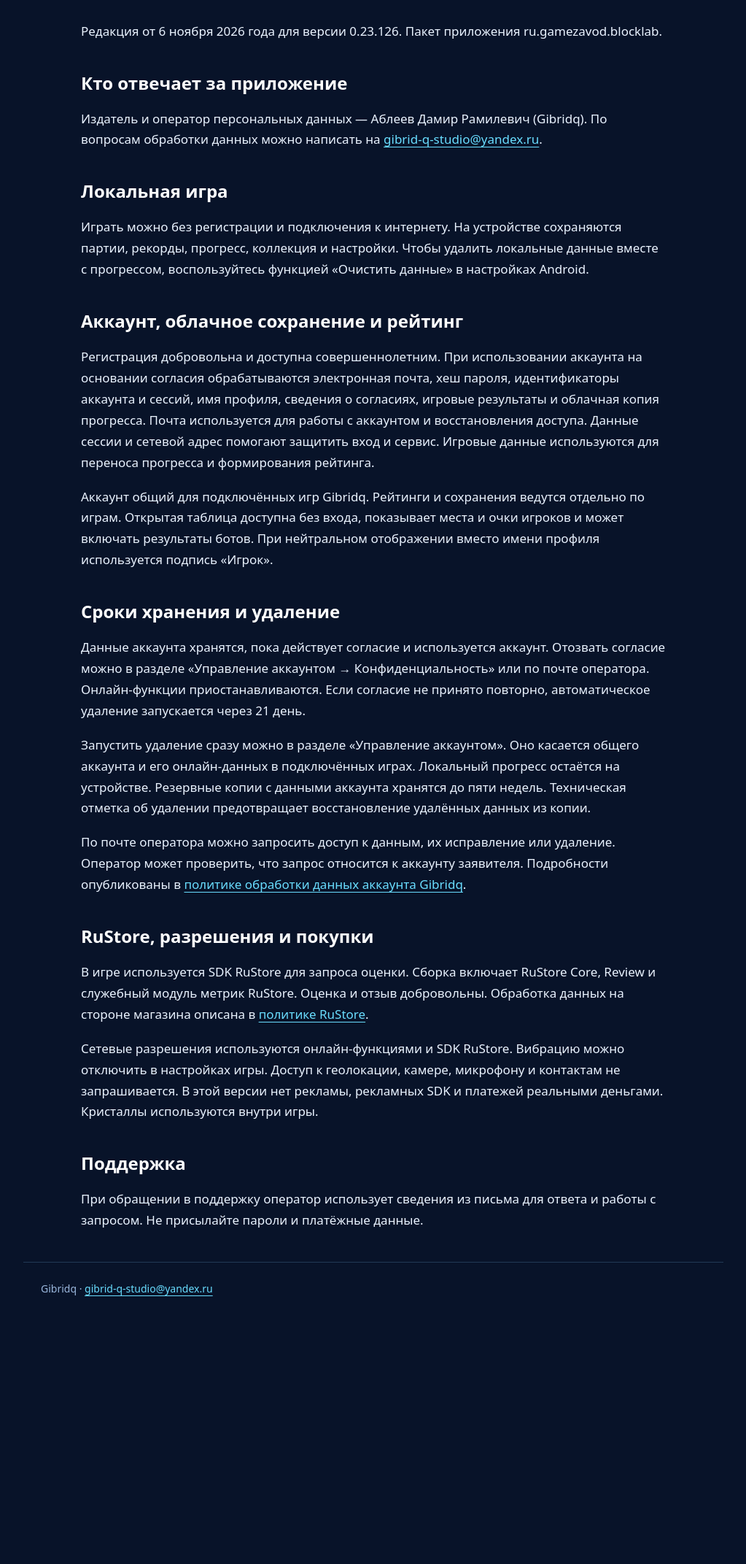
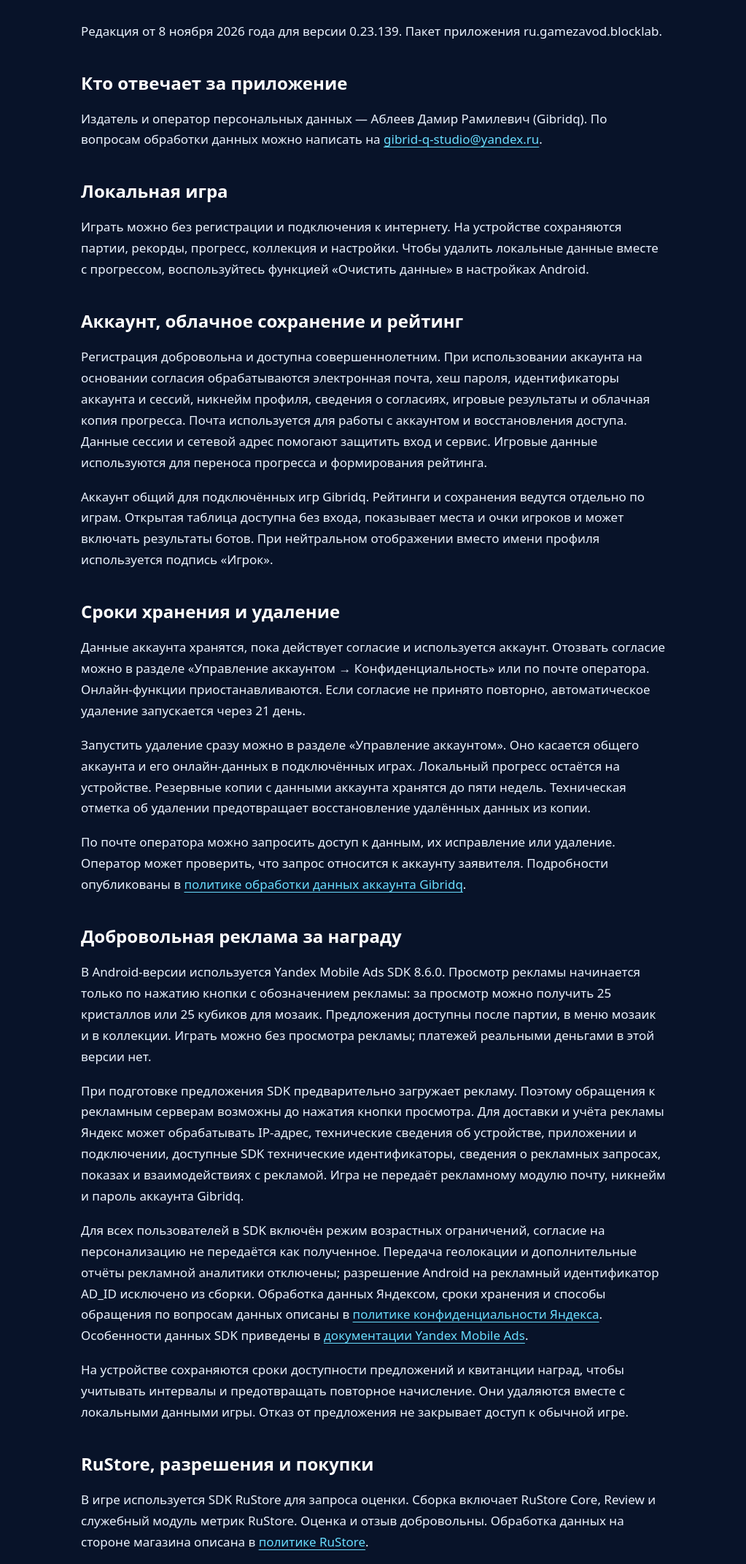
Before and after one commit to gibridq/block-lab-public, a plain HTML site: page privacy-ru.html in a window 1280 px wide. Shown: the part 354-2497 px from the top of the page at 73% size, without its empty margins (128-1151 px from the left). Before the commit the page ends 2156 px from the top, so only its background shows below. Drawn offline with Linux system fonts and the light colour scheme.

Commit message:
Update Block Lab privacy policy for rewarded advertising

```diff
--- a/privacy-ru.html
+++ b/privacy-ru.html
@@ -4,21 +4,26 @@
 <link rel="icon" href="icon.png?v=g1"><link rel="stylesheet" href="style.css"></head>
 <body><header><a class="brand" href="index.html"><img src="icon.png?v=g1" alt="" width="48" height="48"><span>Gibridq <small>Block Lab</small></span></a>
 <nav><a href="privacy-en.html">English</a></nav></header><main><h1>Политика конфиденциальности Блок Лаб</h1>
-<p>Редакция от 6 ноября 2026 года для версии 0.23.126. Пакет приложения ru.gamezavod.blocklab.</p>
+<p>Редакция от 8 ноября 2026 года для версии 0.23.139. Пакет приложения ru.gamezavod.blocklab.</p>
 <h2>Кто отвечает за приложение</h2>
 <p>Издатель и оператор персональных данных — Аблеев Дамир Рамилевич (Gibridq). По вопросам обработки данных можно написать на <a href="mailto:gibrid-q-studio@yandex.ru">gibrid-q-studio@yandex.ru</a>.</p>
 <h2>Локальная игра</h2>
 <p>Играть можно без регистрации и подключения к интернету. На устройстве сохраняются партии, рекорды, прогресс, коллекция и настройки. Чтобы удалить локальные данные вместе с прогрессом, воспользуйтесь функцией «Очистить данные» в настройках Android.</p>
 <h2>Аккаунт, облачное сохранение и рейтинг</h2>
-<p>Регистрация добровольна и доступна совершеннолетним. При использовании аккаунта на основании согласия обрабатываются электронная почта, хеш пароля, идентификаторы аккаунта и сессий, имя профиля, сведения о согласиях, игровые результаты и облачная копия прогресса. Почта используется для работы с аккаунтом и восстановления доступа. Данные сессии и сетевой адрес помогают защитить вход и сервис. Игровые данные используются для переноса прогресса и формирования рейтинга.</p>
+<p>Регистрация добровольна и доступна совершеннолетним. При использовании аккаунта на основании согласия обрабатываются электронная почта, хеш пароля, идентификаторы аккаунта и сессий, никнейм профиля, сведения о согласиях, игровые результаты и облачная копия прогресса. Почта используется для работы с аккаунтом и восстановления доступа. Данные сессии и сетевой адрес помогают защитить вход и сервис. Игровые данные используются для переноса прогресса и формирования рейтинга.</p>
 <p>Аккаунт общий для подключённых игр Gibridq. Рейтинги и сохранения ведутся отдельно по играм. Открытая таблица доступна без входа, показывает места и очки игроков и может включать результаты ботов. При нейтральном отображении вместо имени профиля используется подпись «Игрок».</p>
 <h2>Сроки хранения и удаление</h2>
 <p>Данные аккаунта хранятся, пока действует согласие и используется аккаунт. Отозвать согласие можно в разделе «Управление аккаунтом → Конфиденциальность» или по почте оператора. Онлайн-функции приостанавливаются. Если согласие не принято повторно, автоматическое удаление запускается через 21 день.</p>
 <p>Запустить удаление сразу можно в разделе «Управление аккаунтом». Оно касается общего аккаунта и его онлайн-данных в подключённых играх. Локальный прогресс остаётся на устройстве. Резервные копии с данными аккаунта хранятся до пяти недель. Техническая отметка об удалении предотвращает восстановление удалённых данных из копии.</p>
 <p>По почте оператора можно запросить доступ к данным, их исправление или удаление. Оператор может проверить, что запрос относится к аккаунту заявителя. Подробности опубликованы в <a href="https://api.gibridq-studio.ru/privacy/accounts">политике обработки данных аккаунта Gibridq</a>.</p>
+<h2>Добровольная реклама за награду</h2>
+<p>В Android-версии используется Yandex Mobile Ads SDK 8.6.0. Просмотр рекламы начинается только по нажатию кнопки с обозначением рекламы: за просмотр можно получить 25 кристаллов или 25 кубиков для мозаик. Предложения доступны после партии, в меню мозаик и в коллекции. Играть можно без просмотра рекламы; платежей реальными деньгами в этой версии нет.</p>
+<p>При подготовке предложения SDK предварительно загружает рекламу. Поэтому обращения к рекламным серверам возможны до нажатия кнопки просмотра. Для доставки и учёта рекламы Яндекс может обрабатывать IP-адрес, технические сведения об устройстве, приложении и подключении, доступные SDK технические идентификаторы, сведения о рекламных запросах, показах и взаимодействиях с рекламой. Игра не передаёт рекламному модулю почту, никнейм и пароль аккаунта Gibridq.</p>
+<p>Для всех пользователей в SDK включён режим возрастных ограничений, согласие на персонализацию не передаётся как полученное. Передача геолокации и дополнительные отчёты рекламной аналитики отключены; разрешение Android на рекламный идентификатор AD_ID исключено из сборки. Обработка данных Яндексом, сроки хранения и способы обращения по вопросам данных описаны в <a href="https://yandex.ru/legal/confidential/">политике конфиденциальности Яндекса</a>. Особенности данных SDK приведены в <a href="https://ads.yandex.com/helpcenter/en/dev/android/app-privacy-android">документации Yandex Mobile Ads</a>.</p>
+<p>На устройстве сохраняются сроки доступности предложений и квитанции наград, чтобы учитывать интервалы и предотвращать повторное начисление. Они удаляются вместе с локальными данными игры. Отказ от предложения не закрывает доступ к обычной игре.</p>
 <h2>RuStore, разрешения и покупки</h2>
 <p>В игре используется SDK RuStore для запроса оценки. Сборка включает RuStore Core, Review и служебный модуль метрик RuStore. Оценка и отзыв добровольны. Обработка данных на стороне магазина описана в <a href="https://www.rustore.ru/help/legal/privacy-policy-users">политике RuStore</a>.</p>
-<p>Сетевые разрешения используются онлайн-функциями и SDK RuStore. Вибрацию можно отключить в настройках игры. Доступ к геолокации, камере, микрофону и контактам не запрашивается. В этой версии нет рекламы, рекламных SDK и платежей реальными деньгами. Кристаллы используются внутри игры.</p>
+<p>Сетевые разрешения используются онлайн-функциями, SDK RuStore и рекламным SDK Яндекса. Вибрацию можно отключить в настройках игры. Доступ к геолокации, камере, микрофону и контактам не запрашивается. Кристаллы и кубики используются только внутри игры и не выводятся в деньги.</p>
 <h2>Поддержка</h2>
 <p>При обращении в поддержку оператор использует сведения из письма для ответа и работы с запросом. Не присылайте пароли и платёжные данные.</p></main>
 <footer>Gibridq · <a href="mailto:gibrid-q-studio@yandex.ru">gibrid-q-studio@yandex.ru</a></footer></body></html>
```
Also changed, not shown: privacy-en.html (+8 -3 lines).
